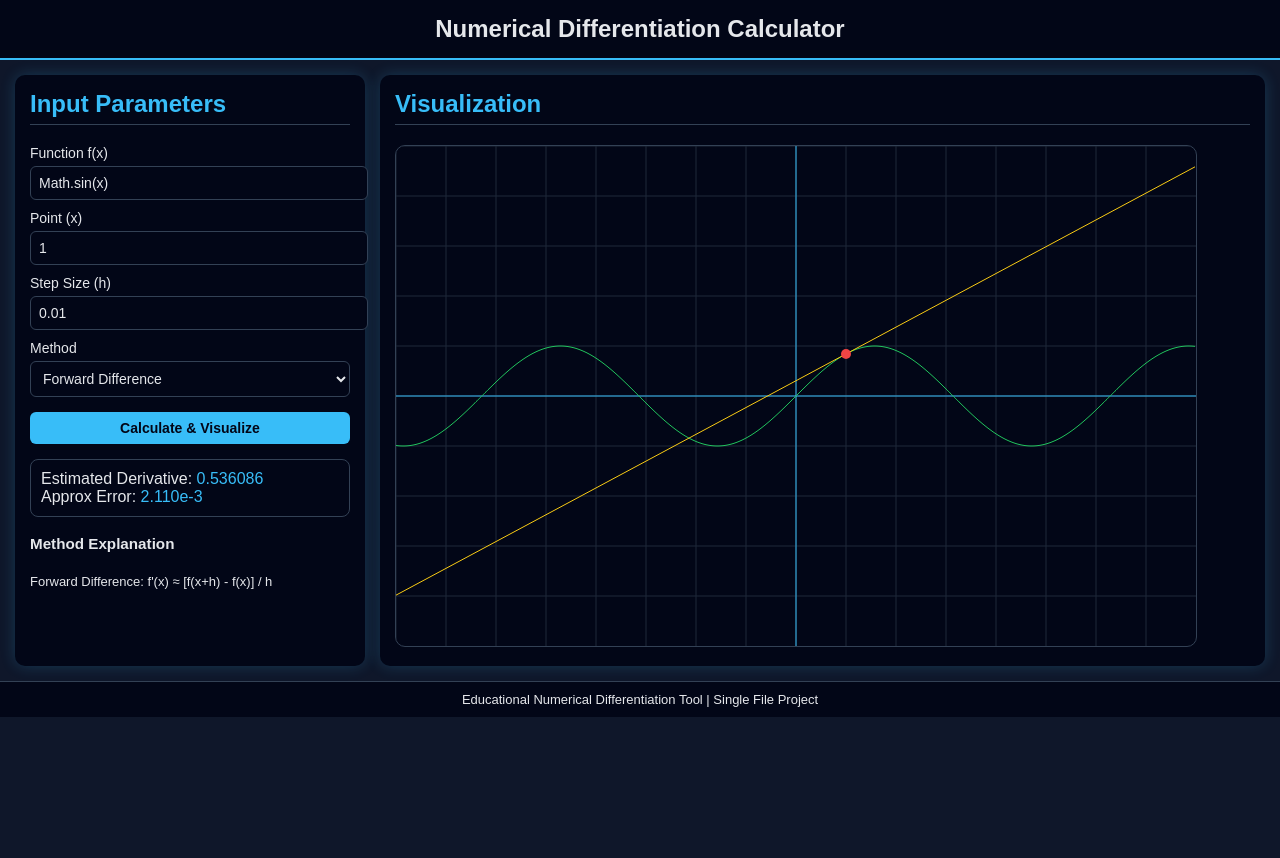
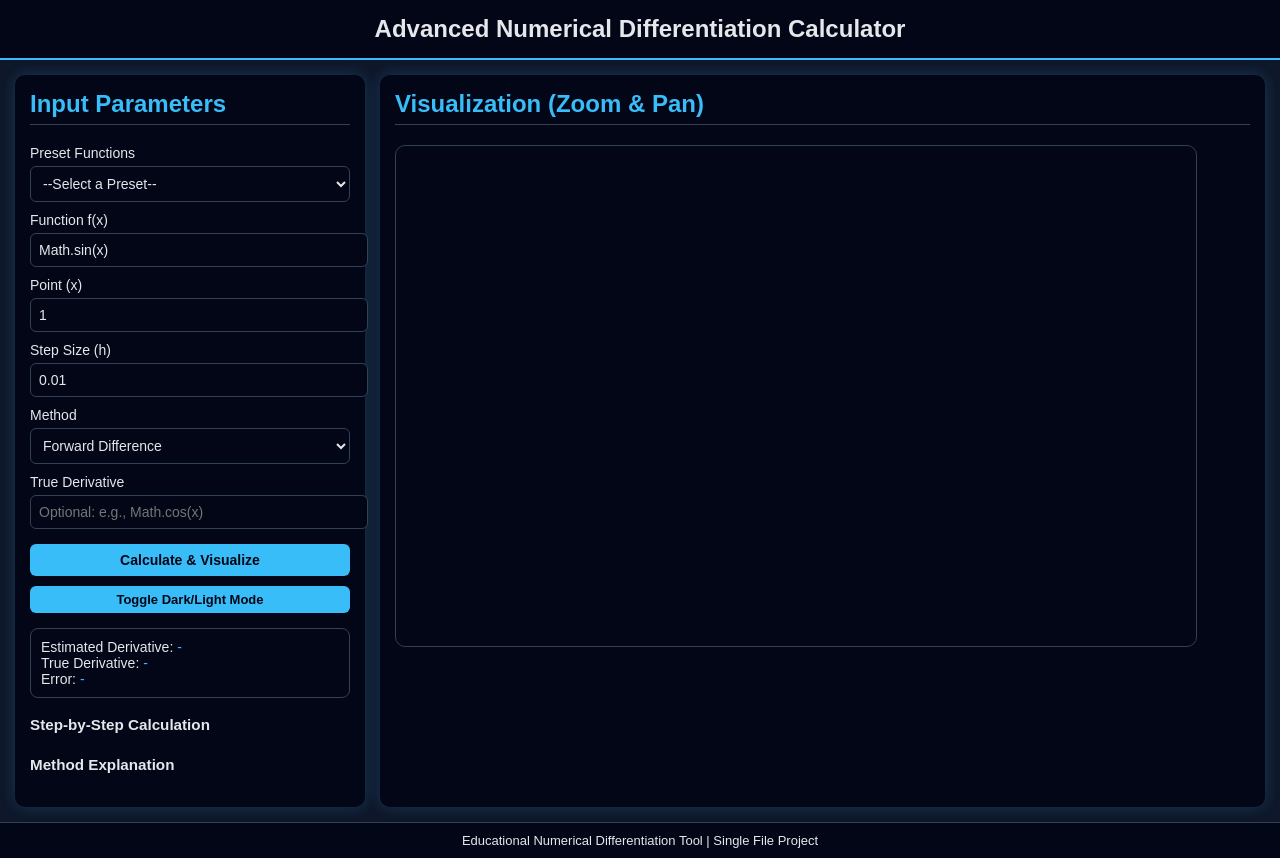
Before and after one commit to SayeedSAMI/nm-project, a plain HTML site: page index.html in a window 1280 px wide. Before the commit the page ends 800 px from the top, so only its background shows below. Drawn offline with Linux system fonts and the light colour scheme.

Commit message:
Feat : some new feature added

```diff
--- /dev/null
+++ b/CSS/style.css
@@ -0,0 +1,125 @@
+:root {
+    --bg: #0f172a;
+    --panel: #020617;
+    --text: #e5e7eb;
+    --accent: #38bdf8;
+}
+
+body {
+    font-family: Arial, sans-serif;
+    background: var(--bg);
+    color: var(--text);
+    margin: 0;
+    padding: 0;
+}
+
+body.light {
+    --bg: #f8fafc;
+    --panel: #ffffff;
+    --text: #111827;
+    --accent: #3b82f6;
+}
+
+header {
+    background: var(--panel);
+    padding: 15px;
+    text-align: center;
+    font-size: 24px;
+    font-weight: bold;
+    border-bottom: 2px solid var(--accent);
+}
+
+.container {
+    display: grid;
+    grid-template-columns: 350px 1fr;
+    gap: 15px;
+    padding: 15px;
+}
+
+.panel {
+    background: var(--panel);
+    padding: 15px;
+    border-radius: 10px;
+    box-shadow: 0 0 15px rgba(56,189,248,0.2);
+}
+
+.panel h2 {
+    margin-top: 0;
+    color: var(--accent);
+    border-bottom: 1px solid #334155;
+    padding-bottom: 6px;
+}
+
+label {
+    display: block;
+    margin-top: 10px;
+    font-size: 14px;
+}
+
+input, select, button {
+    width: 100%;
+    padding: 8px;
+    margin-top: 5px;
+    border-radius: 6px;
+    border: none;
+    outline: none;
+    font-size: 14px;
+}
+
+input, select {
+    background: var(--panel);
+    color: var(--text);
+    border: 1px solid #334155;
+}
+
+button {
+    background: var(--accent);
+    color: var(--panel);
+    cursor: pointer;
+    margin-top: 15px;
+    font-weight: bold;
+}
+
+button:hover {
+    background: #0ea5e9;
+}
+
+canvas {
+    background: var(--panel);
+    border-radius: 10px;
+    border: 1px solid #334155;
+    cursor: grab;
+}
+
+.result {
+    margin-top: 15px;
+    background: var(--panel);
+    padding: 10px;
+    border-radius: 8px;
+    border: 1px solid #334155;
+    font-size: 14px;
+}
+
+.result span {
+    color: var(--accent);
+}
+
+.info {
+    font-size: 13px;
+    line-height: 1.6;
+    margin-top: 10px;
+}
+
+footer {
+    text-align: center;
+    padding: 10px;
+    background: var(--panel);
+    border-top: 1px solid #334155;
+    font-size: 13px;
+}
+
+.toggle-btn {
+    margin-top: 10px;
+    padding: 6px;
+    font-size: 13px;
+}
--- a/index.html
+++ b/index.html
@@ -1,155 +1,44 @@
 <!DOCTYPE html>
 <html lang="en">
 <head>
-    <meta charset="UTF-8" />
-    <title>Numerical Differentiation Calculator</title>
-    <meta name="viewport" content="width=device-width, initial-scale=1.0" />
+<meta charset="UTF-8">
+<title>Advanced Numerical Differentiation Calculator</title>
+<meta name="viewport" content="width=device-width, initial-scale=1.0">
+<link rel="stylesheet" href="./CSS/style.css">
+<!-- <style>
 
-    <!--
-    Numerical Differentiation Calculator Project
-    -------------------------------------------
-    A complete single-file web application that allows users to:
-    - Input any mathematical function
-    - Choose numerical differentiation methods
-    - Set evaluation point and step size
-    - Visualize function and tangent slope
-    - Compare accuracy of different methods
-    - See error estimation
-    - Learn theory through built-in explanations
+</style> -->
+</head>
+<body>
 
-    HOW TO RUN:
-    -----------
-    1. Save this file as: index.html
-    2. Open with any modern browser (Chrome, Edge, Firefox)
-    3. No server or internet required
-    -->
-
-    <style>
-      body {
-        font-family: Arial, sans-serif;
-        background: #0f172a;
-        color: #e5e7eb;
-        margin: 0;
-        padding: 0;
-      }
-
-      header {
-        background: #020617;
-        padding: 15px;
-        text-align: center;
-        font-size: 24px;
-        font-weight: bold;
-        border-bottom: 2px solid #38bdf8;
-      }
-
-      .container {
-        display: grid;
-        grid-template-columns: 350px 1fr;
-        gap: 15px;
-        padding: 15px;
-      }
-
-      .panel {
-        background: #020617;
-        padding: 15px;
-        border-radius: 10px;
-        box-shadow: 0 0 15px rgba(56, 189, 248, 0.2);
-      }
-
-      .panel h2 {
-        margin-top: 0;
-        color: #38bdf8;
-        border-bottom: 1px solid #334155;
-        padding-bottom: 6px;
-      }
-
-      label {
-        display: block;
-        margin-top: 10px;
-        font-size: 14px;
-      }
-
-      input,
-      select,
-      button {
-        width: 100%;
-        padding: 8px;
-        margin-top: 5px;
-        border-radius: 6px;
-        border: none;
-        outline: none;
-        font-size: 14px;
-      }
-
-      input,
-      select {
-        background: #020617;
-        color: #e5e7eb;
-        border: 1px solid #334155;
-      }
-
-      button {
-        background: #38bdf8;
-        color: #020617;
-        cursor: pointer;
-        margin-top: 15px;
-        font-weight: bold;
-      }
-
-      button:hover {
-        background: #0ea5e9;
-      }
-
-      canvas {
-        background: #020617;
-        border-radius: 10px;
-        border: 1px solid #334155;
-      }
-
-      .result {
-        margin-top: 15px;
-        background: #020617;
-        padding: 10px;
-        border-radius: 8px;
-        border: 1px solid #334155;
-      }
-
-      .result span {
-        color: #38bdf8;
-      }
-
-      .info {
-        font-size: 13px;
-        line-height: 1.6;
-        margin-top: 10px;
-      }
-
-      footer {
-        text-align: center;
-        padding: 10px;
-        background: #020617;
-        border-top: 1px solid #334155;
-        font-size: 13px;
-      }
-    </style>
-  </head>
-
-  <body>
-    <header>Numerical Differentiation Calculator</header>
+<header>
+    Advanced Numerical Differentiation Calculator
+</header>
 
 <div class="container">
+
     <!-- LEFT CONTROL PANEL -->
     <div class="panel">
         <h2>Input Parameters</h2>
 
+        <label>Preset Functions</label>
+        <select id="presetSelect" onchange="presetFunction(this.value)">
+            <option value="">--Select a Preset--</option>
+            <option value="Math.sin(x)">sin(x)</option>
+            <option value="Math.cos(x)">cos(x)</option>
+            <option value="Math.exp(x)">exp(x)</option>
+            <option value="x*x">x^2</option>
+            <option value="Math.log(x)">ln(x)</option>
+        </select>
+
         <label>Function f(x)</label>
-        <input type="text" id="functionInput" value="Math.sin(x)" />
+        <input type="text" id="functionInput" value="Math.sin(x)">
 
         <label>Point (x)</label>
-        <input type="number" id="pointInput" value="1" />
+        <input type="number" id="pointInput" value="1">
 
         <label>Step Size (h)</label>
-        <input type="number" id="stepInput" value="0.01" step="0.001" />
+        <input type="number" id="stepInput" value="0.01" step="0.001">
 
         <label>Method</label>
         <select id="methodSelect">
@@ -159,11 +48,22 @@
             <option value="divided">Divided Difference</option>
         </select>
 
+        <label>True Derivative</label>
+        <input type="text" id="trueDerivativeInput" placeholder="Optional: e.g., Math.cos(x)">
+
         <button onclick="calculate()">Calculate & Visualize</button>
+
+        <button class="toggle-btn" onclick="toggleMode()">Toggle Dark/Light Mode</button>
 
         <div class="result">
             <div>Estimated Derivative: <span id="derivativeResult">-</span></div>
-          <div>Approx Error: <span id="errorResult">-</span></div>
+            <div>True Derivative: <span id="trueResult">-</span></div>
+            <div>Error: <span id="errorResult">-</span></div>
+        </div>
+
+        <div class="info">
+            <h3>Step-by-Step Calculation</h3>
+            <div id="stepCalculation"></div>
         </div>
 
         <div class="info">
@@ -174,9 +74,10 @@
 
     <!-- RIGHT VISUALIZATION PANEL -->
     <div class="panel">
-        <h2>Visualization</h2>
+        <h2>Visualization (Zoom & Pan)</h2>
         <canvas id="graphCanvas" width="800" height="500"></canvas>
     </div>
+
 </div>
 
 <footer>
@@ -184,6 +85,7 @@
 </footer>
 
 <script>
+/* -------------------- Helper Functions -------------------- */
 function parseFunction(expr) {
     return new Function("x", "return " + expr);
 }
@@ -204,144 +106,162 @@
     return (f(x + h) - f(x - h)) / (2 * h);
 }
 
-      function drawGraph(f, x0, derivative) {
+/* -------------------- Step-by-Step Explanation -------------------- */
+function getStepCalculation(f, x, h, method) {
+    let steps = "";
+    if(method==="forward"){
+        const f_xh = f(x+h);
+        const f_x = f(x);
+        steps += `f(x+h) = ${f_xh.toFixed(6)}<br>`;
+        steps += `f(x) = ${f_x.toFixed(6)}<br>`;
+        steps += `f'(x) ≈ (f(x+h)-f(x))/h = (${f_xh.toFixed(6)} - ${f_x.toFixed(6)})/${h} = ${(f_xh-f_x)/h}`;
+    }
+    if(method==="backward"){
+        const f_x = f(x);
+        const f_xh = f(x-h);
+        steps += `f(x) = ${f_x.toFixed(6)}<br>`;
+        steps += `f(x-h) = ${f_xh.toFixed(6)}<br>`;
+        steps += `f'(x) ≈ (f(x)-f(x-h))/h = (${f_x.toFixed(6)} - ${f_xh.toFixed(6)})/${h} = ${(f_x-f_xh)/h}`;
+    }
+    if(method==="central" || method==="divided"){
+        const f_xh = f(x+h);
+        const f_xh_ = f(x-h);
+        steps += `f(x+h) = ${f_xh.toFixed(6)}<br>`;
+        steps += `f(x-h) = ${f_xh_.toFixed(6)}<br>`;
+        steps += `f'(x) ≈ (f(x+h)-f(x-h))/(2h) = (${f_xh.toFixed(6)} - ${f_xh_.toFixed(6)})/(2*${h}) = ${(f_xh-f_xh_)/(2*h)}`;
+    }
+    return steps;
+}
+
+/* -------------------- Preset Function Selection -------------------- */
+function presetFunction(expr){
+    if(expr) document.getElementById("functionInput").value = expr;
+}
+
+/* -------------------- Method Explanation -------------------- */
+function updateExplanation(method) {
+    const box = document.getElementById("methodExplanation");
+    if (method === "forward") box.innerText = "Forward Difference: f'(x) ≈ [f(x+h) - f(x)] / h";
+    if (method === "backward") box.innerText = "Backward Difference: f'(x) ≈ [f(x) - f(x-h)] / h";
+    if (method === "central") box.innerText = "Central Difference: f'(x) ≈ [f(x+h) - f(x-h)] / (2h)";
+    if (method === "divided") box.innerText = "Divided Difference: Symmetric difference approximation";
+}
+
+/* -------------------- Dark/Light Mode -------------------- */
+function toggleMode(){
+    document.body.classList.toggle("light");
+}
+
+/* -------------------- Graph with Zoom & Pan -------------------- */
+let offsetX = 0, offsetY = 0, scale = 50;
+let isDragging = false, dragStart = {x:0,y:0};
 const canvas = document.getElementById("graphCanvas");
 const ctx = canvas.getContext("2d");
 
-        const w = canvas.width;
-        const h = canvas.height;
+canvas.addEventListener("mousedown",(e)=>{isDragging=true; dragStart={x:e.offsetX-offsetX, y:e.offsetY-offsetY}; canvas.style.cursor="grabbing";});
+canvas.addEventListener("mouseup",(e)=>{isDragging=false; canvas.style.cursor="grab";});
+canvas.addEventListener("mouseleave",(e)=>{isDragging=false; canvas.style.cursor="grab";});
+canvas.addEventListener("mousemove",(e)=>{
+    if(isDragging){offsetX=e.offsetX-dragStart.x; offsetY=e.offsetY-dragStart.y; drawGraph(currentF, currentX, currentDerivative);}
+});
+canvas.addEventListener("wheel",(e)=>{
+    e.preventDefault();
+    const zoomFactor = e.deltaY<0?1.1:0.9;
+    scale *= zoomFactor;
+    drawGraph(currentF, currentX, currentDerivative);
+});
 
-        ctx.clearRect(0, 0, w, h);
+/* -------------------- Graph Drawing -------------------- */
+let currentF = null, currentX=0, currentDerivative=0;
+function drawGraph(f, x0, derivative){
+    currentF = f; currentX=x0; currentDerivative=derivative;
 
-        const scaleX = 50;
-        const scaleY = 50;
-        const originX = w / 2;
-        const originY = h / 2;
+    const w = canvas.width; const h = canvas.height;
+    ctx.clearRect(0,0,w,h);
 
-        ctx.strokeStyle = "#1e293b";
-        for (let i = 0; i < w; i += scaleX) {
+    const originX = w/2 + offsetX;
+    const originY = h/2 + offsetY;
+
+    // Grid
+    ctx.strokeStyle = "#334155";
+    ctx.lineWidth = 0.5;
+    for(let i=-w;i<w;i+=scale){ctx.beginPath(); ctx.moveTo(originX+i,0); ctx.lineTo(originX+i,h); ctx.stroke();}
+    for(let i=-h;i<h;i+=scale){ctx.beginPath(); ctx.moveTo(0,originY+i); ctx.lineTo(w,originY+i); ctx.stroke();}
+
+    // Axes
+    ctx.strokeStyle="#38bdf8"; ctx.lineWidth=2;
+    ctx.beginPath(); ctx.moveTo(0,originY); ctx.lineTo(w,originY); ctx.stroke();
+    ctx.beginPath(); ctx.moveTo(originX,0); ctx.lineTo(originX,h); ctx.stroke();
+
+    // Function Graph
+    ctx.strokeStyle="#22c55e"; ctx.lineWidth=2;
     ctx.beginPath();
-          ctx.moveTo(i, 0);
-          ctx.lineTo(i, h);
-          ctx.stroke();
-        }
-        for (let i = 0; i < h; i += scaleY) {
-          ctx.beginPath();
-          ctx.moveTo(0, i);
-          ctx.lineTo(w, i);
-          ctx.stroke();
-        }
-
-        ctx.strokeStyle = "#38bdf8";
-        ctx.beginPath();
-        ctx.moveTo(0, originY);
-        ctx.lineTo(w, originY);
-        ctx.stroke();
-
-        ctx.beginPath();
-        ctx.moveTo(originX, 0);
-        ctx.lineTo(originX, h);
-        ctx.stroke();
-
-        ctx.strokeStyle = "#22c55e";
-        ctx.beginPath();
-
-        for (let px = 0; px < w; px++) {
-          let x = (px - originX) / scaleX;
+    for(let px=0; px<w; px++){
+        let x = (px-originX)/scale;
         let y = f(x);
-          let py = originY - y * scaleY;
-
-          if (px === 0) ctx.moveTo(px, py);
-          else ctx.lineTo(px, py);
+        let py = originY - y*scale;
+        if(px===0) ctx.moveTo(px,py); else ctx.lineTo(px,py);
     }
     ctx.stroke();
 
+    // Tangent Line
     const y0 = f(x0);
-        ctx.strokeStyle = "#facc15";
+    ctx.strokeStyle="#facc15"; ctx.lineWidth=2;
     ctx.beginPath();
-
-        for (let px = 0; px < w; px++) {
-          let x = (px - originX) / scaleX;
-          let y = y0 + derivative * (x - x0);
-          let py = originY - y * scaleY;
-
-          if (px === 0) ctx.moveTo(px, py);
-          else ctx.lineTo(px, py);
+    for(let px=0; px<w; px++){
+        let x = (px-originX)/scale;
+        let y = y0 + derivative*(x-x0);
+        let py = originY - y*scale;
+        if(px===0) ctx.moveTo(px,py); else ctx.lineTo(px,py);
     }
     ctx.stroke();
 
-        ctx.fillStyle = "#ef4444";
+    // Point
+    ctx.fillStyle="#ef4444";
     ctx.beginPath();
-        ctx.arc(
-          originX + x0 * scaleX,
-          originY - y0 * scaleY,
-          5,
-          0,
-          Math.PI * 2
-        );
+    ctx.arc(originX+x0*scale, originY - y0*scale,5,0,Math.PI*2);
     ctx.fill();
 }
 
-      function calculate() {
-        try {
+/* -------------------- Main Calculation -------------------- */
+function calculate(){
+    try{
         const expr = document.getElementById("functionInput").value;
         const x = parseFloat(document.getElementById("pointInput").value);
         const h = parseFloat(document.getElementById("stepInput").value);
         const method = document.getElementById("methodSelect").value;
+        const trueDerivExpr = document.getElementById("trueDerivativeInput").value;
 
         const f = parseFunction(expr);
+        let derivative;
+        if(method==="forward") derivative=forwardDifference(f,x,h);
+        if(method==="backward") derivative=backwardDifference(f,x,h);
+        if(method==="central") derivative=centralDifference(f,x,h);
+        if(method==="divided") derivative=dividedDifference(f,x,h);
 
-          let derivative;
-          if (method === "forward") derivative = forwardDifference(f, x, h);
-          if (method === "backward") derivative = backwardDifference(f, x, h);
-          if (method === "central") derivative = centralDifference(f, x, h);
-          if (method === "divided") derivative = dividedDifference(f, x, h);
+        // Step-by-step
+        document.getElementById("stepCalculation").innerHTML = getStepCalculation(f,x,h,method);
 
-          let derivative2;
-          if (method === "forward")
-            derivative2 = forwardDifference(f, x, h / 2);
-          if (method === "backward")
-            derivative2 = backwardDifference(f, x, h / 2);
-          if (method === "central")
-            derivative2 = centralDifference(f, x, h / 2);
-          if (method === "divided")
-            derivative2 = dividedDifference(f, x, h / 2);
+        // True derivative comparison
+        let trueVal="-";
+        let error="-";
+        if(trueDerivExpr){
+            const fTrue=parseFunction(trueDerivExpr);
+            trueVal=fTrue(x).toFixed(6);
+            error=Math.abs(derivative-fTrue(x)).toExponential(3);
+        }
 
-          const error = Math.abs(derivative - derivative2);
+        document.getElementById("derivativeResult").innerText = derivative.toFixed(6);
+        document.getElementById("trueResult").innerText = trueVal;
+        document.getElementById("errorResult").innerText = error;
 
-          document.getElementById("derivativeResult").innerText =
-            derivative.toFixed(6);
-          document.getElementById("errorResult").innerText =
-            error.toExponential(3);
-
-          drawGraph(f, x, derivative);
         updateExplanation(method);
-        } catch (e) {
-          alert(
-            "Invalid function. Use JavaScript syntax like Math.sin(x), x*x, Math.exp(x)"
-          );
+        drawGraph(f,x,derivative);
+    }catch(e){
+        alert("Invalid function. Use JavaScript syntax like Math.sin(x), x*x, Math.exp(x)");
     }
 }
+</script>
 
-      function updateExplanation(method) {
-        const box = document.getElementById("methodExplanation");
-
-        if (method === "forward")
-          box.innerText = "Forward Difference: f'(x) ≈ [f(x+h) - f(x)] / h";
-
-        if (method === "backward")
-          box.innerText = "Backward Difference: f'(x) ≈ [f(x) - f(x-h)] / h";
-
-        if (method === "central")
-          box.innerText =
-            "Central Difference: f'(x) ≈ [f(x+h) - f(x-h)] / (2h)";
-
-        if (method === "divided")
-          box.innerText =
-            "Divided Difference: Symmetric difference approximation";
-      }
-
-      calculate();
-    </script>
 </body>
 </html>
```
Lines whose indentation alone changed are shown as unchanged.
